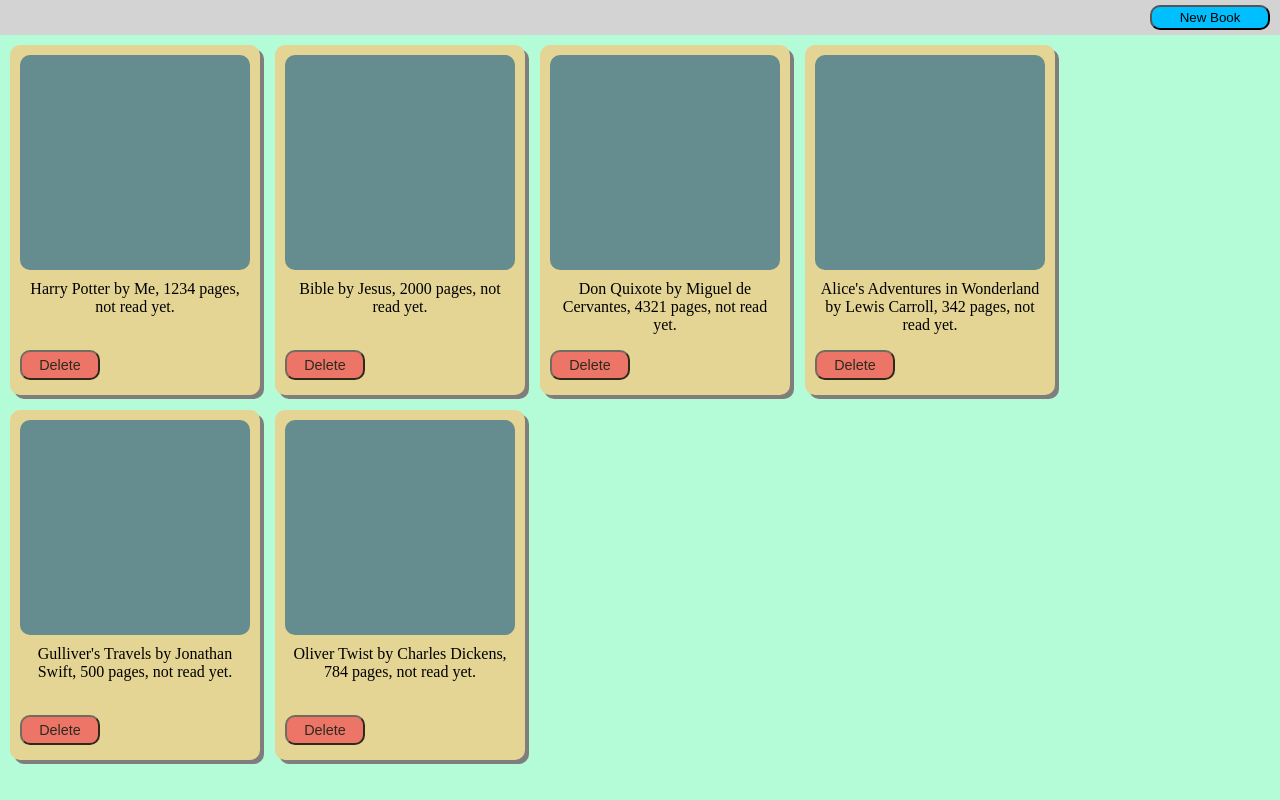
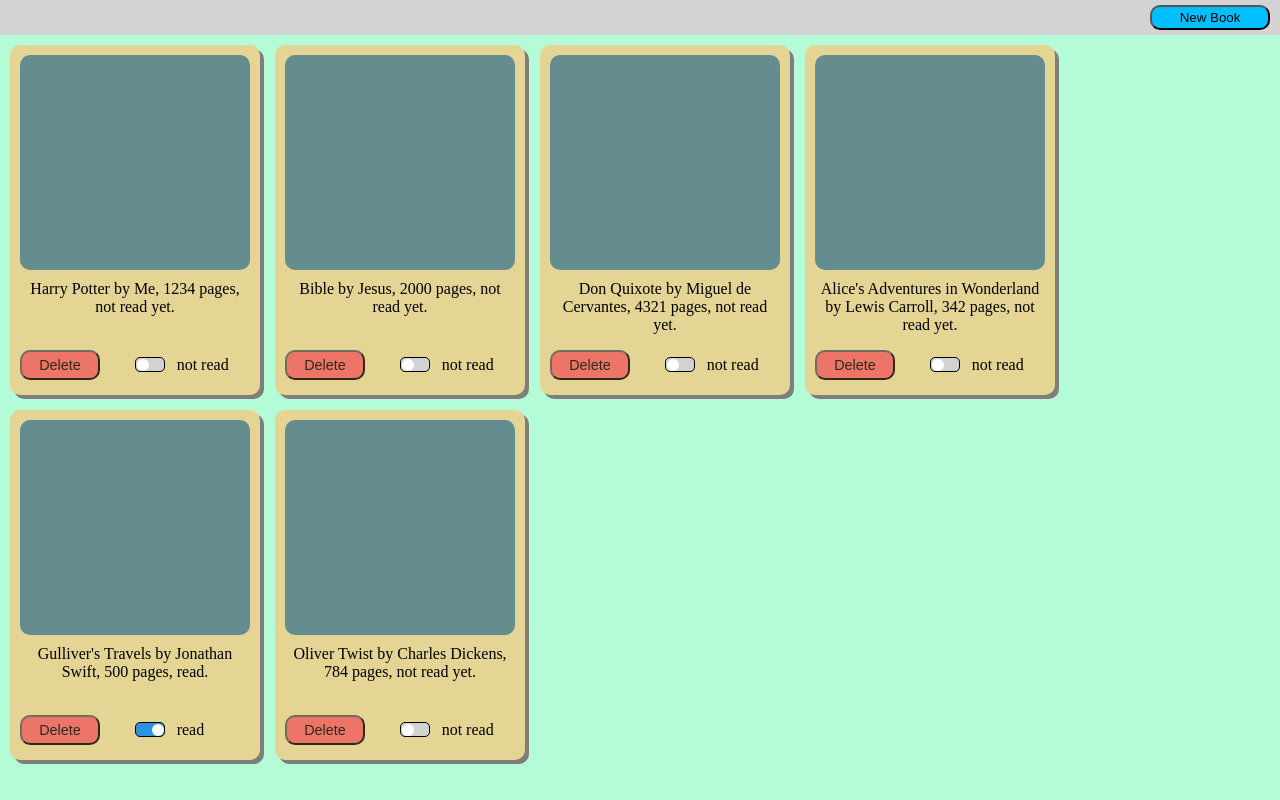
Before and after one commit to MiguelRony/JavaScript-Course, a plain HTML site: page Library/index.html in a window 1280 px wide. Drawn offline with Linux system fonts and the light colour scheme.

Commit message:
add read toggle button

```diff
--- a/Library/script.js
+++ b/Library/script.js
@@ -11,6 +11,10 @@
     }
 }
 
+Book.prototype.changeReadStatus = function(){
+    this.isRead ? this.isRead = false : this.isRead = true;
+}
+
 function addBookToLibrary(title, author, pages, isRead){
     myLibrary.push(new Book(title, author, pages, isRead))
 }
@@ -19,23 +23,30 @@
 addBookToLibrary('Bible','Jesus', 2000,false);
 addBookToLibrary('Don Quixote','Miguel de Cervantes', 4321,false);
 addBookToLibrary("Alice's Adventures in Wonderland",'Lewis Carroll', 342,false);
-addBookToLibrary("Gulliver's Travels",'Jonathan Swift', 500,false);
+addBookToLibrary("Gulliver's Travels",'Jonathan Swift', 500,true);
 addBookToLibrary('Oliver Twist','Charles Dickens', 784,false);
 
 const container = document.getElementById('books-section');
 
-function createCard(book){
+function createCard(book, index){
     const card = document.createElement('div');
     const img = document.createElement('div');
     const info = document.createElement('div');
     const btns = document.createElement('div');
     const del = document.createElement('button');
+    const check = document.createElement('input');
+    const label = document.createElement('label');
+    const readLabel = document.createElement('span');
 
     del.addEventListener('click', () => {
-        const index = card.getAttribute('data-index');
         myLibrary.splice(index, 1);
         container.replaceChildren();
         renderCards();
+    })
+
+    check.addEventListener('change', () => {
+        book.changeReadStatus();
+        book.isRead ? readLabel.textContent = 'read' : readLabel.textContent = 'not read';
     })
 
     card.className = 'card';
@@ -43,18 +54,29 @@
     info.className = 'info'
     del.className = 'cancel'
     del.textContent = "Delete";
+    btns.className = 'btns';
+    check.type = 'checkbox';
+    check.id = `read${index}`;
+    check.name = `read${index}`;
+    label.htmlFor = `read${index}`;
+    label.className = "button";
+    check.checked = book.isRead;
+    readLabel.textContent = book.isRead ? 'read' : 'not read';
 
     info.textContent = book.info();
     card.appendChild(img);
     card.appendChild(info);
     btns.appendChild(del);
+    btns.appendChild(check);
+    btns.appendChild(label);
+    btns.appendChild(readLabel);
     card.appendChild(btns);
     return card;
 }
 
 function renderCards(){
     myLibrary.map((e, index) => {
-        const card = createCard(e);
+        const card = createCard(e, index);
         card.setAttribute('data-index', index)
         container.appendChild(card);
     });
--- a/Library/styles.css
+++ b/Library/styles.css
@@ -125,3 +125,48 @@
 .card button{
     font-size: 0.9em;
 }
+
+.btns{
+    display: grid;
+    grid-template-columns: 3fr 1fr 2fr;
+    align-items: center;
+    gap: 5px;
+}
+
+.button{
+    background-color: #d2d2d2;
+    width: 30px;
+    height: 15px;
+    border-radius: 5px;
+    cursor: pointer;
+    position: relative;
+    border: solid black 1px;
+    transition: 0.2s;
+}
+
+.span{
+    justify-items: center;
+}
+
+.button::before{
+    position: absolute;
+    content: '';
+    background-color: #fff;
+    width: 12px;
+    height: 12px;
+    border-radius: 50%;
+    margin: 1px ;
+    transition: 0.2s;
+}
+
+input:checked + .button{
+    background-color: #2f91e2;
+}
+
+input:checked + .button::before{
+    transform: translateX(15px);
+}
+
+button + input[type='checkbox']{
+    display: none;
+}
```
